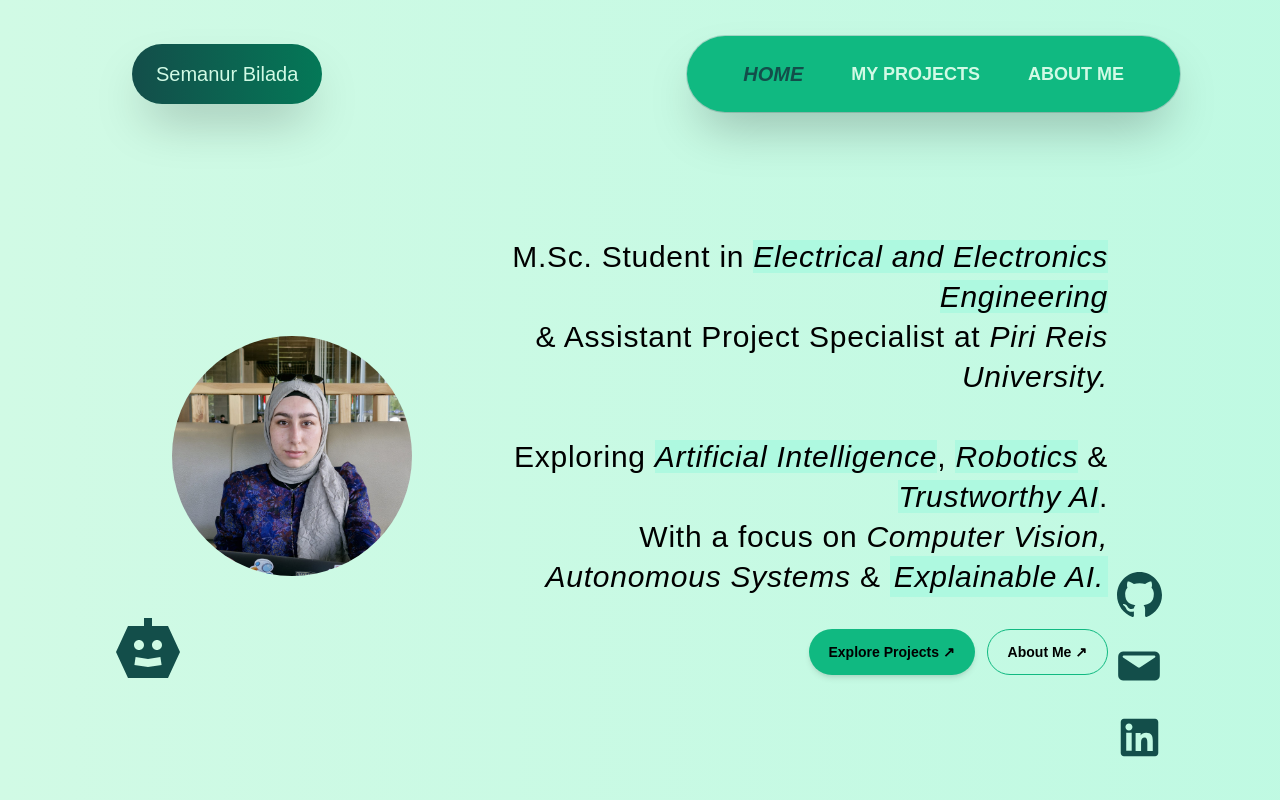
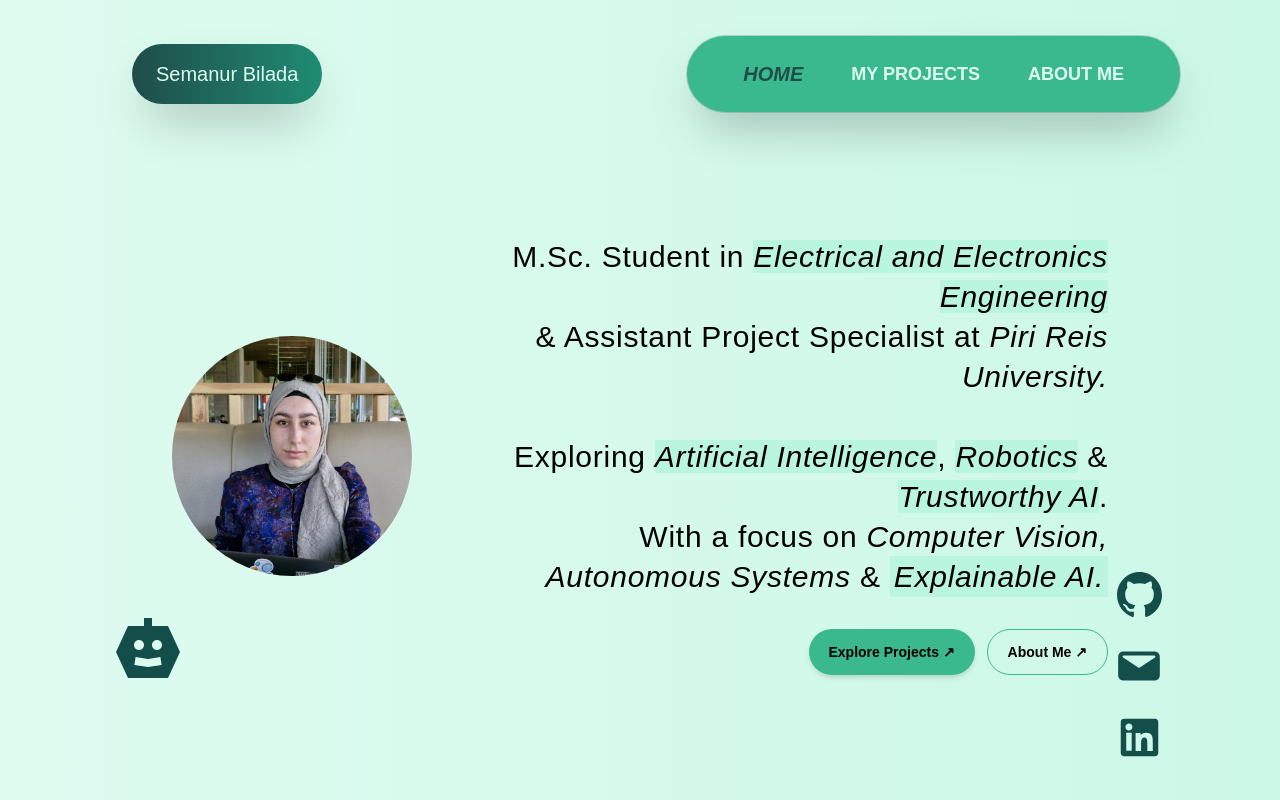
Before and after one commit to semanurbilada/portfolio-website, a React (Create React App) app: page /#/ in a window 1280 px wide. Shown: the top 800 px of the page. Built offline with nearby package versions, Linux system fonts and the light colour scheme.

Commit message:
Edits in tailwind config for optimizing colors in website

```diff
--- a/tailwind.config.js
+++ b/tailwind.config.js
@@ -37,13 +37,18 @@ module.exports = {
       },
       colors: {
         greenery: {
-          default: "#aef9e0", //custom : bg
-          transparent: "#aef9e080", //custom
-          100: '#d1fae5', //bg
-          300: '#6ee7b7', //bg
-          500: '#10b981',
-          700: '#047857',
-          900: '#134e4a'
+          default: "#baf5df", //custom : bg
+          transparent: "#baf5df80", //custom
+          100: "#defbf0", //bg
+          300: "#8ee7c6", //bg
+          500: "#39b98d",
+          700: "#1f8c72",
+          900: "#1f4d4a",
+        },
+        accent: {
+          cyan: "#20c8f4",
+          blue: "#1b73f0",
+          purple: "#3c37a6",
         },
         gray: {
           400: "#73787c",
```
